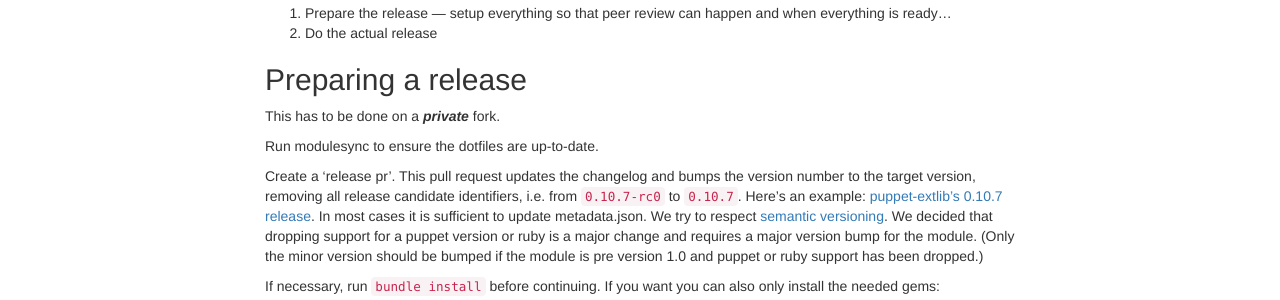
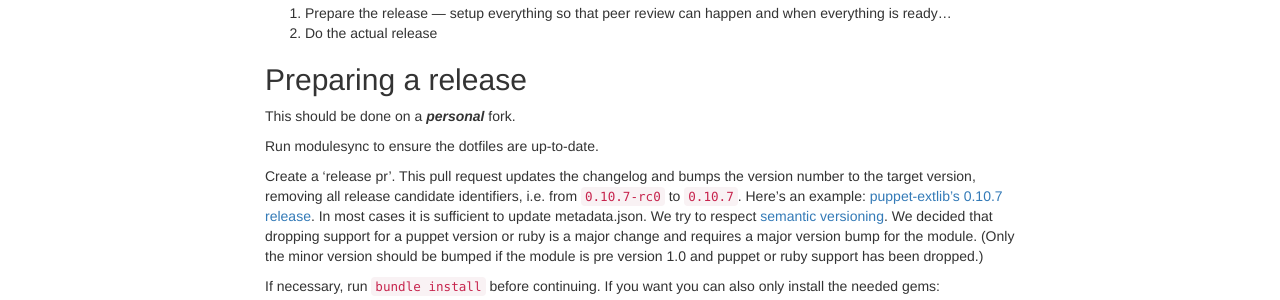
Before and after one commit to voxpupuli/voxpupuli.github.io, a Jekyll site: the page built from _docs/releasing_version.md, in a window 1280 px wide. Shown: the part 328-628 px from the top of the page. Built offline with Jekyll 4.4.1, drawn with Linux system fonts in a browser that asks for light colours; nearby versions of some CDN libraries.

Commit message:
Update _docs/releasing_version.md
Co-authored-by: Tim Meusel <tim@bastelfreak.de>

```diff
--- a/_docs/releasing_version.md
+++ b/_docs/releasing_version.md
@@ -12,7 +12,7 @@ Creating a release is a two step process:
 
 ## Preparing a release
 
-This has to be done on a __*private*__ fork.
+This should be done on a __*personal*__ fork.
 
 Run modulesync to ensure the dotfiles are up-to-date.
 
```
